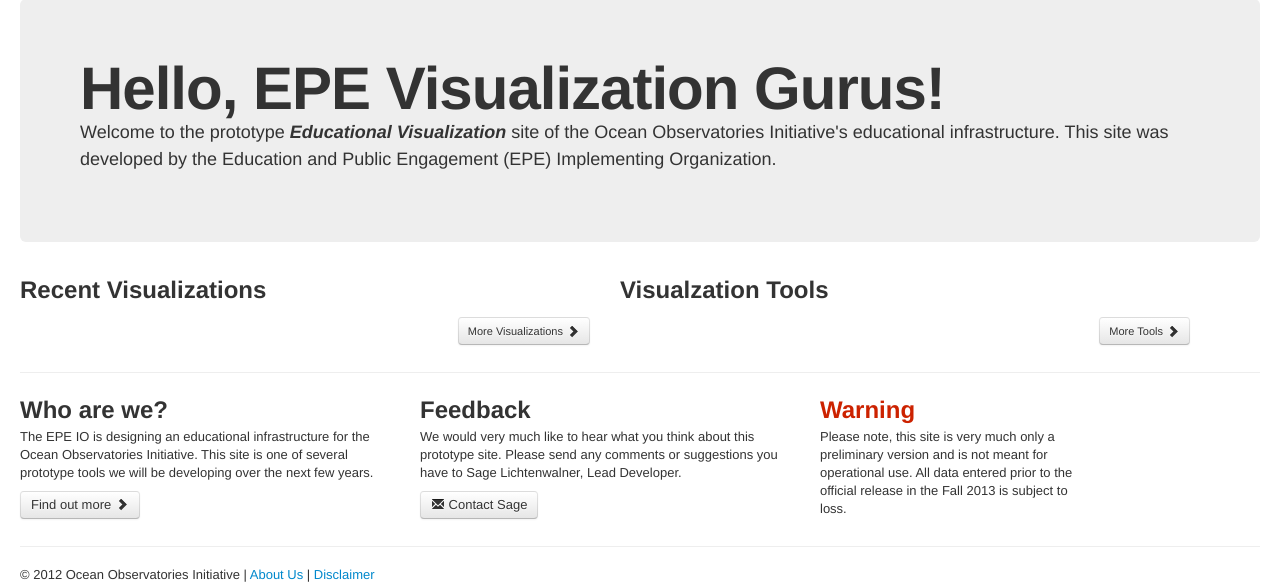
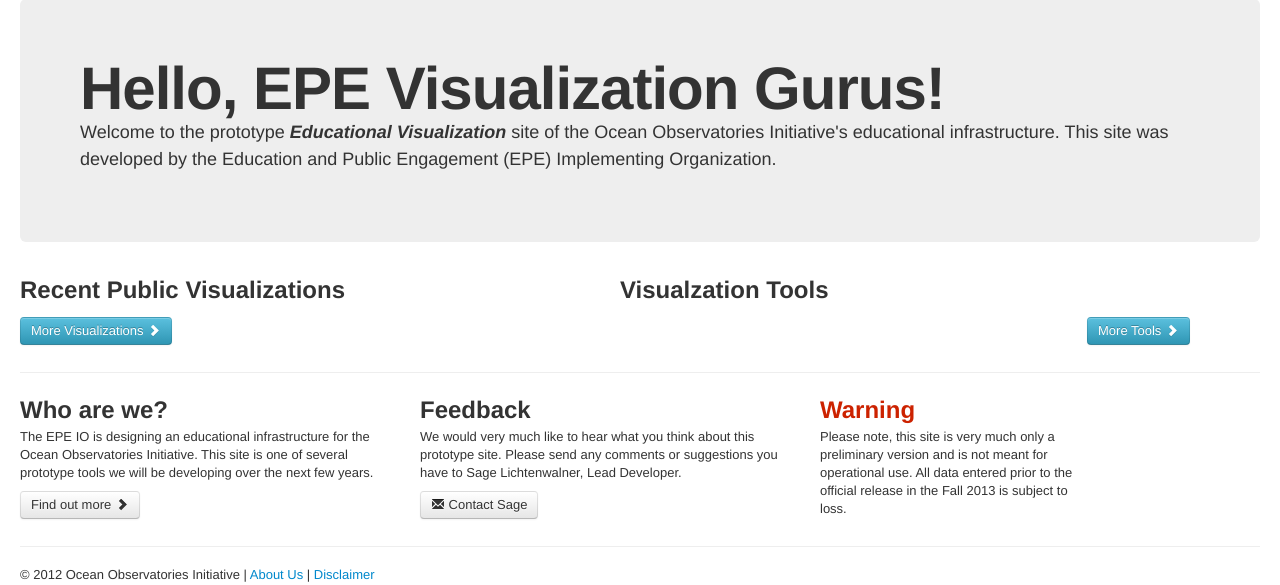
Before and after one commit to seagrinch/epe-visualization, a CakePHP app: template app/View/Pages/home.ctp in a window 1280 px wide. Shown: the part 61-646 px from the top of the page. Run offline with PHP 8.4 and a stand-in for CakePHP, Linux system fonts and the light colour scheme; the template is opened without the code that fills it: most values are stand-ins (such as "Sample title", 1, 10 or a date in 2020); data that the repository does not hold is empty; some libraries are stand-ins or nearby versions.

Commit message:
Minor Homepage edits

```diff
--- a/app/View/Pages/home.ctp
+++ b/app/View/Pages/home.ctp
@@ -7,7 +7,7 @@
       <!-- Example row of columns -->
       <div class="row">
         <div class="span6">
-          <h2>Recent Visualizations</h2>
+          <h2>Recent Public Visualizations</h2>
           <?php //echo $this->element('visualizations', array(), array('cache' => true)); ?>
           <?php echo $this->element('visualizations'); ?>
         </div>
@@ -18,10 +18,10 @@
       </div>
       <div class="row">
         <div class="span6">
-          <p class="pull-right"><?php echo $this->Html->link('More Visualizations <i class="icon-chevron-right"></i>','/visualizations',array('class'=>'btn btn-small','escape'=>false));?></p>
+          <p class="pull-left"><?php echo $this->Html->link('More Visualizations <i class="icon-chevron-right icon-white"></i>','/visualizations',array('class'=>'btn btn-info','escape'=>false));?></p>
         </div>
         <div class="span6">
-          <p class="pull-right"><?php echo $this->Html->link('More Tools <i class="icon-chevron-right"></i>','/vis_tools',array('class'=>'btn btn-small','escape'=>false));?> </p>
+          <p class="pull-right"><?php echo $this->Html->link('More Tools <i class="icon-chevron-right icon-white"></i>','/vis_tools',array('class'=>'btn btn-info','escape'=>false));?> </p>
         </div>
       </div>
 
```
